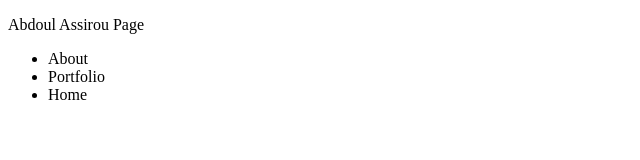
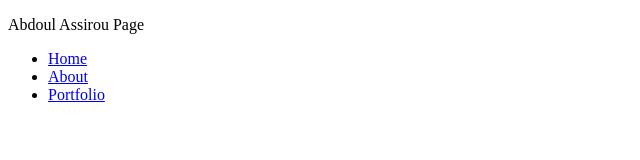
Before and after one commit to Akano-org/first-site, a plain HTML site: page index.html in a window 1280 px wide. Shown: the whole page, without its empty margins (0-640 px from the left). Drawn offline with Linux system fonts and the light colour scheme.

Commit message:
mistakes corrected on header links

```diff
--- a/index.html
+++ b/index.html
@@ -12,9 +12,9 @@
         <p>Abdoul Assirou Page</p>
         <nav>
             <ul>
-                <li><link rel="ABOUT" href="about.html">About</li>
-                <li><link rel="Portfolio" href="portfolio.html">Portfolio</li>
-                <li><link rel="Home" href="index.html">Home</li>
+                <li><a href="index.html" >Home</a></li>
+                <li><a href="about.html" >About</a></li>
+                <li><a href="portfolio.html" >Portfolio</a></li>
             </ul>
         </nav>
     </header>
```
Also changed, not shown: about.html (+13 -0 lines), portfolio.html (+3 -1 lines).
